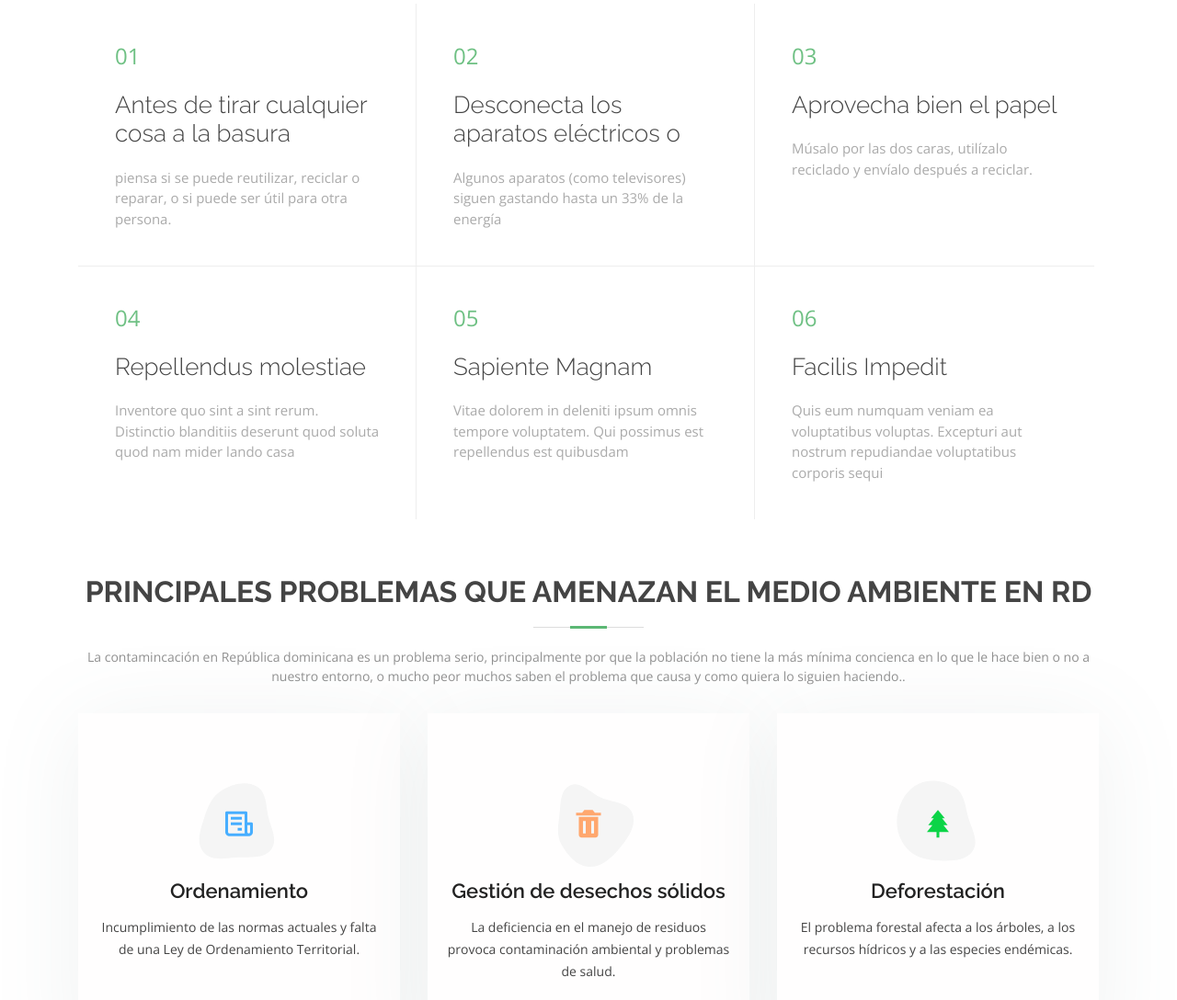
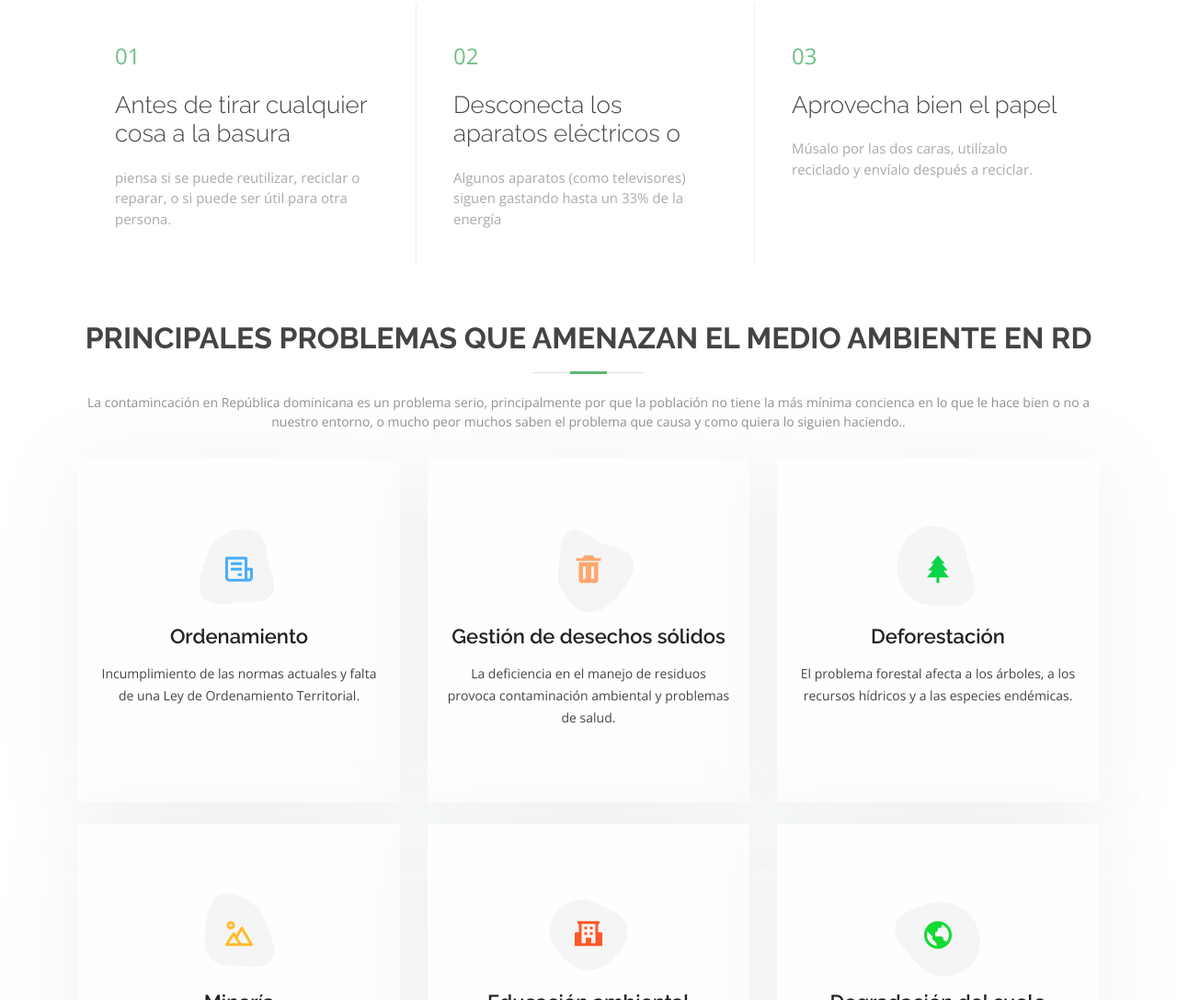
Before and after one commit to ambienterd/savingrd, a plain HTML site: page index.html in a window 1280 px wide. Shown: the part 1327-2415 px from the top of the page at 92% size. Drawn offline with nearby package versions, Linux system fonts and the light colour scheme.

Commit message:
Add files via upload

```diff
--- a/index.html
+++ b/index.html
@@ -191,24 +191,6 @@
             <span>03</span>
             <h4> Aprovecha bien el papel</h4>
             <p>Músalo por las dos caras, utilízalo reciclado y envíalo después a reciclar.</p>
-          </div>
-
-          <div class="col-lg-4 col-md-6 content-item">
-            <span>04</span>
-            <h4>Repellendus molestiae</h4>
-            <p>Inventore quo sint a sint rerum. Distinctio blanditiis deserunt quod soluta quod nam mider lando casa</p>
-          </div>
-
-          <div class="col-lg-4 col-md-6 content-item">
-            <span>05</span>
-            <h4>Sapiente Magnam</h4>
-            <p>Vitae dolorem in deleniti ipsum omnis tempore voluptatem. Qui possimus est repellendus est quibusdam</p>
-          </div>
-
-          <div class="col-lg-4 col-md-6 content-item">
-            <span>06</span>
-            <h4>Facilis Impedit</h4>
-            <p>Quis eum numquam veniam ea voluptatibus voluptas. Excepturi aut nostrum repudiandae voluptatibus corporis sequi</p>
           </div>
 
         </div>
```
